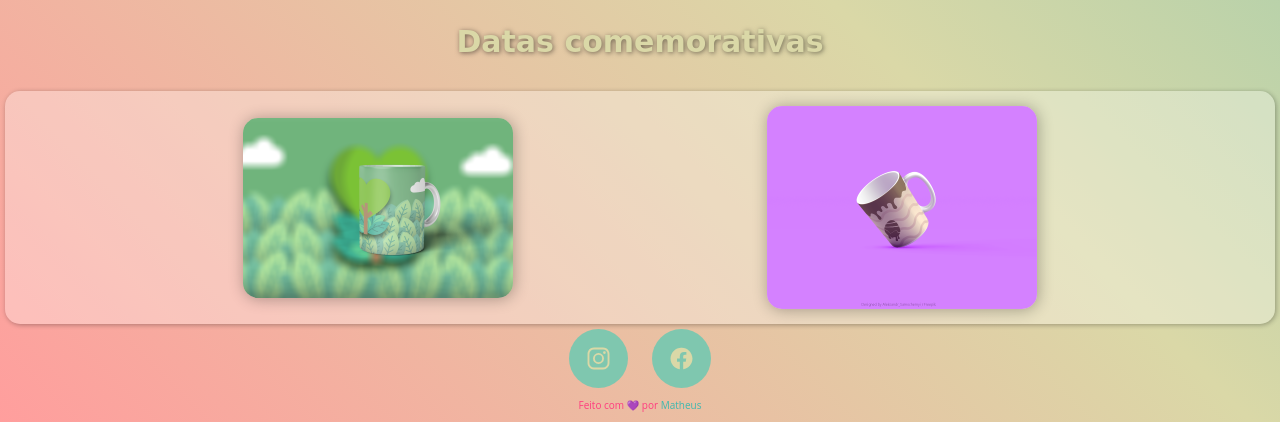
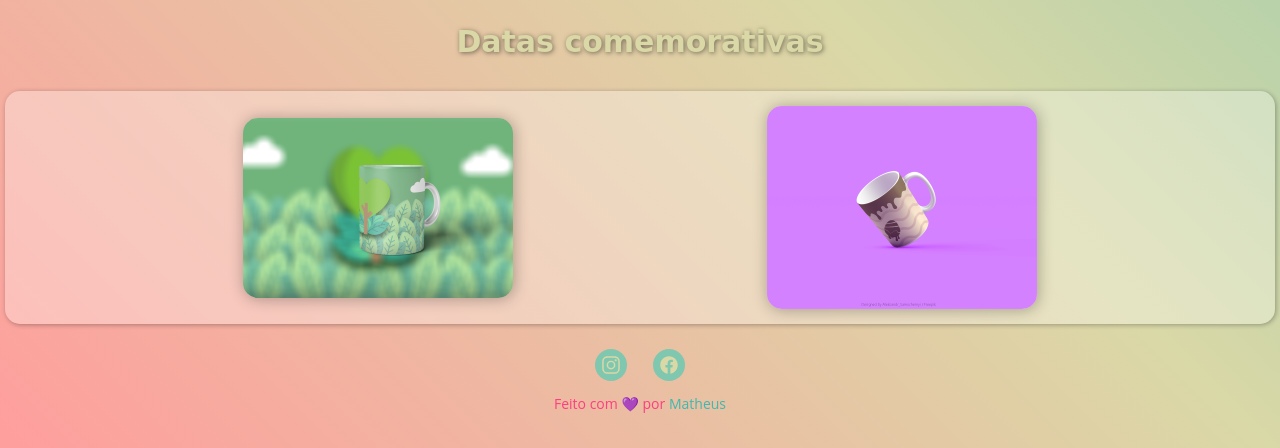
Before and after one commit to matheushnascimento/Kneko, a plain HTML site: page index.html in a window 1280 px wide. Shown: the part 2056-2504 px from the top of the page. Before the commit the page ends 2478 px from the top, so only its background shows below. Drawn offline with nearby package versions, Linux system fonts and the light colour scheme.

Commit message:
redefinição do footer

```diff
--- a/index.html
+++ b/index.html
@@ -116,6 +116,7 @@
       </section>
     </main>
     <footer>
+      <div>
         <a
           class="social"
           href="https://www.instagram.com/kneko_store/"
@@ -128,13 +129,14 @@
           target="_blank"
           ><ion-icon class="social" name="logo-facebook"></ion-icon
         ></a>
-    </footer>
+      </div>
       <p>
         Feito com 💜 por
         <a href="https://matheushnascimento.github.io/MyLinks/" target="_blank"
           >Matheus</a
         >
       </p>
+    </footer>
   </body>
   <script src="script.js"></script>
   <script
--- a/style.css
+++ b/style.css
@@ -101,7 +101,7 @@ main section {
   flex-wrap: wrap;
   align-content: space-between;
 
-  margin: .5rem;
+  margin: 0.5rem;
   border-radius: 15px;
 
   box-shadow: 1px 1px 5px rgba(0, 0, 0, 0.3);
@@ -129,23 +129,24 @@ main section {
 
 footer {
   display: flex;
-  justify-content: center;
+  align-items: center;
+  flex-direction: column;
+
+  margin: 2.5rem 0;
 }
 
-.social {
-  width: 2.5rem;
-  height: 2.5rem;
-}
+footer div a .social {
+  width: 2rem;
+  height: 2rem;
 
-footer a {
   background: var(--color2);
   border: 1.5px solid rgba(255, 255, 255, 0);
 
   backdrop-filter: blur(4px);
   -webkit-backdrop-filter: blur(4px);
 
-  padding: 1.6rem;
   margin: 0 1.2rem;
+  padding: 0.5rem;
 
   transition: background 0.2s;
   border-radius: 50%;
@@ -158,8 +159,10 @@ footer a:hover {
 
 p,
 p a {
+  margin: 1rem 0;
+
   text-align: center;
-  margin: 1rem 0;
+  font-size: 1.4rem;
   color: var(--color5);
 }
 
```
Lines whose indentation alone changed are shown as unchanged.
